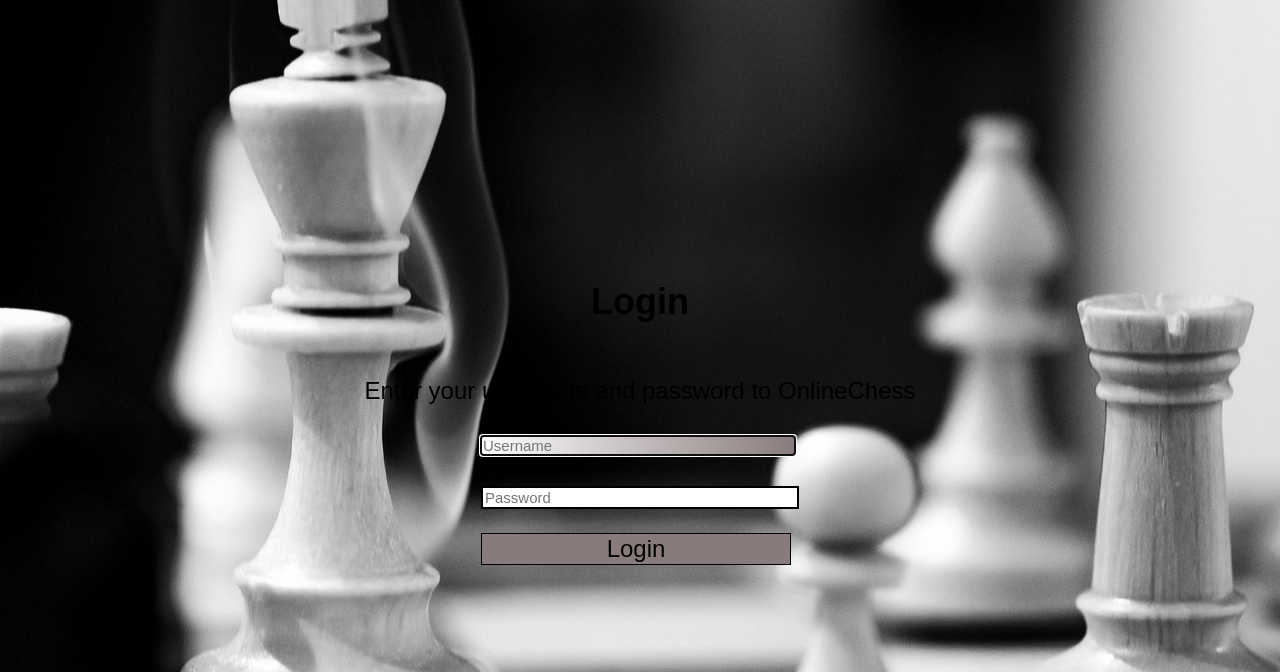
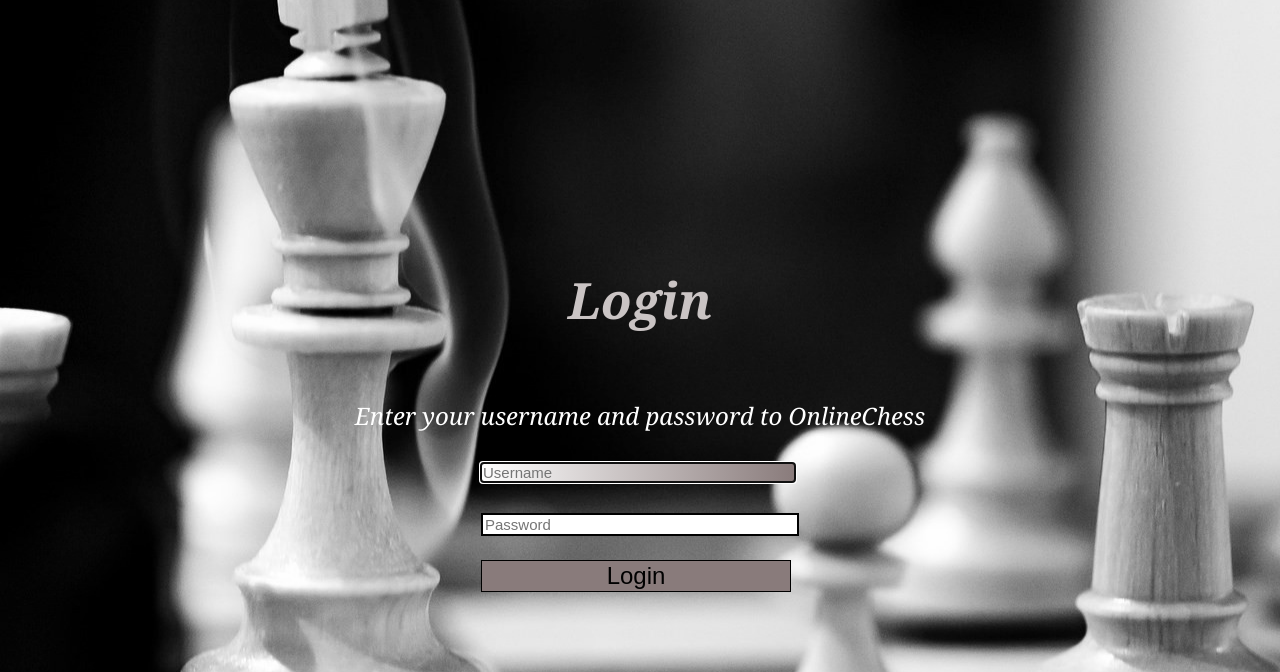
Before and after one commit to nikitaprodanov/OnlineChess, a Flask app: page /login in a window 1280 px wide. Shown: the top 672 px of the page. Run offline with Flask 2, Linux system fonts and the light colour scheme.

Commit message:
Visible text on secong page(login).

```diff
--- a/static/style.css
+++ b/static/style.css
@@ -12,6 +12,8 @@ body {
 
 h1{
   color: #cac4c4;
+  font-weight: bold;
+  font-size: 50px;
   font-style: oblique;
   font-family: "Georgia";
 }
@@ -52,3 +54,15 @@ input[type=submit]:hover{
   color: black;
    background-image: linear-gradient(to right, #897b7b, white, #897b7b);
 }
+h2 {
+  color: #cac4c4;
+  font-weight: bold;
+  font-style: oblique;
+  font-size: 50px;
+  font-family: "Georgia";
+}
+p {
+  color: white;
+  font-style: oblique;
+  font-family: "Georgia";
+}
```
